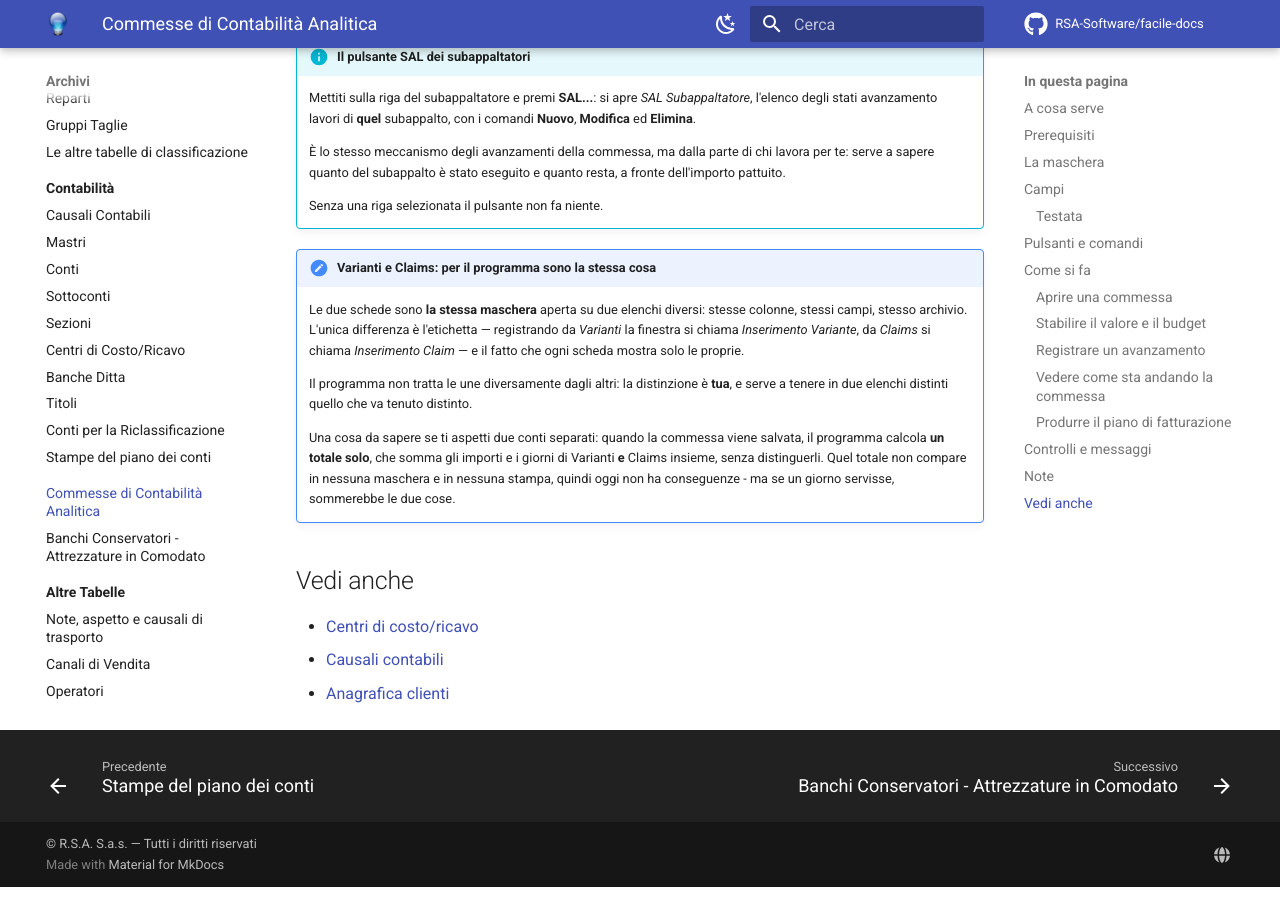
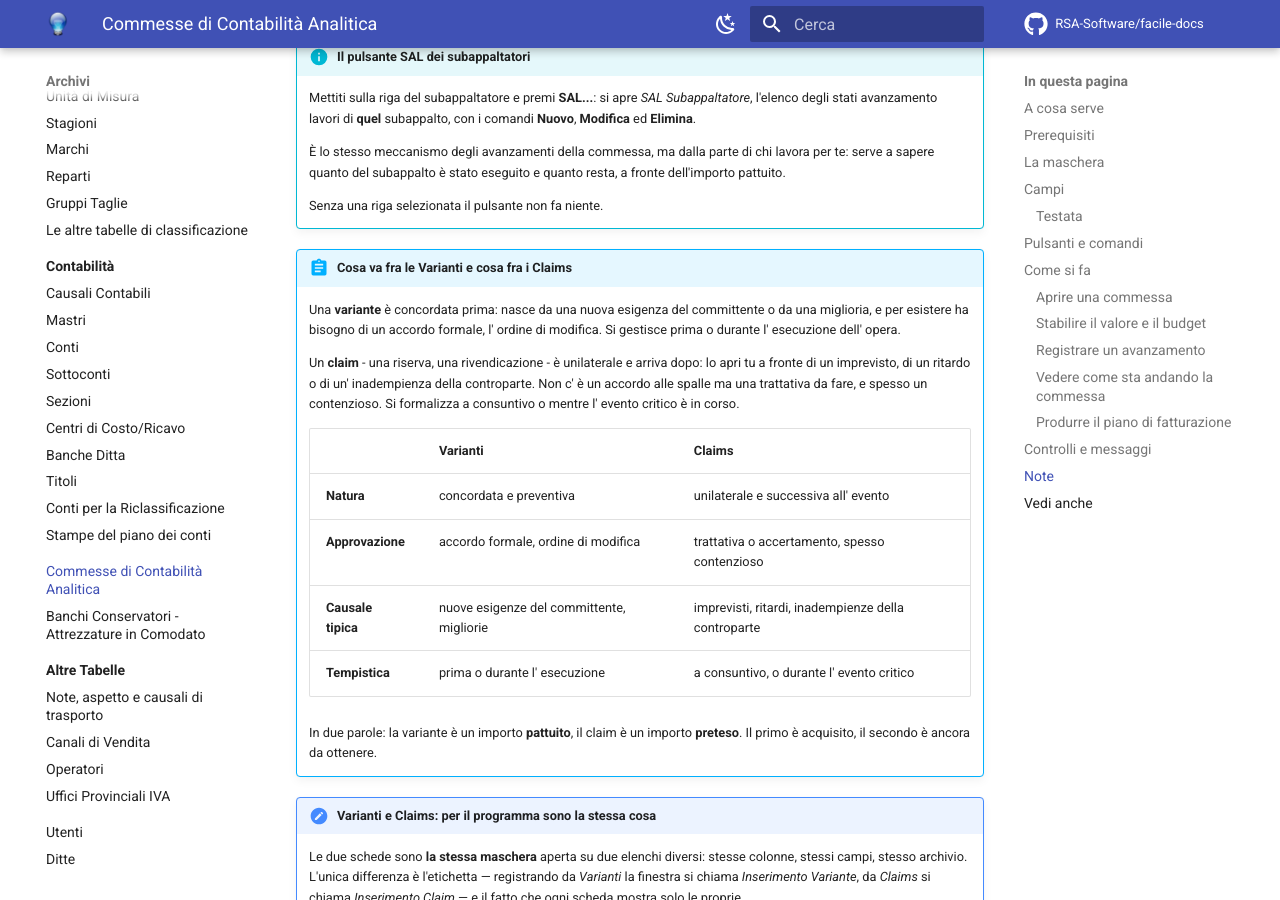
Before and after one commit to RSA-Software/facile-docs, an MkDocs documentation site: the page built from docs/moduli/contabilita/commesse.md, in a window 1280 px wide and 900 px high, scrolled down 7304 px. Built offline with MkDocs 1.6.1 and Material for MkDocs 9.7.7, drawn with Linux system fonts in a browser that asks for light colours; comment, search, counter and statistics services are not loaded.

Commit message:
Commesse: la regola su cosa va fra le Varianti e cosa fra i Claims
La variante e' concordata e preventiva: nasce da una nuova esigenza del
committente o da una miglioria, ha bisogno di un ordine di modifica, e si
gestisce prima o durante l'esecuzione.

Il claim e' unilaterale e successivo all'evento: nasce da un imprevisto, un
ritardo o un'inadempienza della controparte, non ha un accordo alle spalle ma
una trattativa, e si formalizza a consuntivo.

In due parole: la variante e' un importo pattuito, il claim e' un importo
preteso.

Domande aperte: da 3 a 2.

```diff
--- a/docs/moduli/contabilita/commesse.md
+++ b/docs/moduli/contabilita/commesse.md
@@ -242,6 +242,30 @@ Valgono inoltre:
 
     Senza una riga selezionata il pulsante non fa niente.
 
+!!! abstract "Cosa va fra le Varianti e cosa fra i Claims"
+
+    Una **variante** è concordata prima: nasce da una nuova esigenza del
+    committente o da una miglioria, e per esistere ha bisogno di un
+    accordo formale, l' ordine di modifica. Si gestisce prima o durante
+    l' esecuzione dell' opera.
+
+    Un **claim** - una riserva, una rivendicazione - è unilaterale e
+    arriva dopo: lo apri tu a fronte di un imprevisto, di un ritardo o di
+    un' inadempienza della controparte. Non c' è un accordo alle spalle ma
+    una trattativa da fare, e spesso un contenzioso. Si formalizza a
+    consuntivo o mentre l' evento critico è in corso.
+
+    | | Varianti | Claims |
+    |---|---|---|
+    | **Natura** | concordata e preventiva | unilaterale e successiva all' evento |
+    | **Approvazione** | accordo formale, ordine di modifica | trattativa o accertamento, spesso contenzioso |
+    | **Causale tipica** | nuove esigenze del committente, migliorie | imprevisti, ritardi, inadempienze della controparte |
+    | **Tempistica** | prima o durante l' esecuzione | a consuntivo, o durante l' evento critico |
+
+    In due parole: la variante è un importo **pattuito**, il claim è un
+    importo **preteso**. Il primo è acquisito, il secondo è ancora da
+    ottenere.
+
 !!! note "Varianti e Claims: per il programma sono la stessa cosa"
 
     Le due schede sono **la stessa maschera** aperta su due elenchi
@@ -261,7 +285,6 @@ Valgono inoltre:
     stampa, quindi oggi non ha conseguenze - ma se un giorno servisse,
     sommerebbe le due cose.
 
-<!-- DA VERIFICARE: Varianti e Claims sono due elenchi identici distinti solo dall'etichetta. C'e' una regola di casa su cosa va nell'uno e cosa nell'altro, da scrivere nel manuale? -->
 
 
 ## Vedi anche
```
Also changed, not shown: DOMANDE-APERTE.md (+1 -7 lines).
